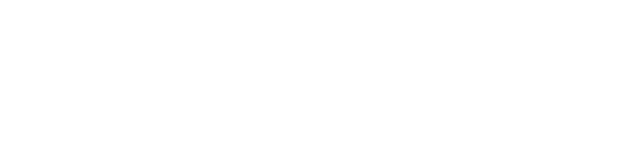
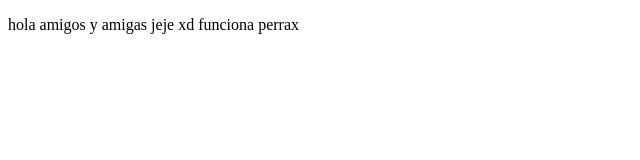
Before and after one commit to elfic-ticio/proyectoDemoCursoPrework, a plain HTML site: page index.html in a window 1280 px wide. Shown: the whole page, without its empty margins (0-640 px from the left). Drawn offline with Linux system fonts and the light colour scheme.

Commit message:
cambiando el parrafo

```diff
--- a/index.html
+++ b/index.html
@@ -7,6 +7,6 @@
     <title>hola mundo</title>
 </head>
 <body>
-
+    <p>hola amigos y amigas jeje xd funciona perrax</p>
 </body>
 </html>
```
